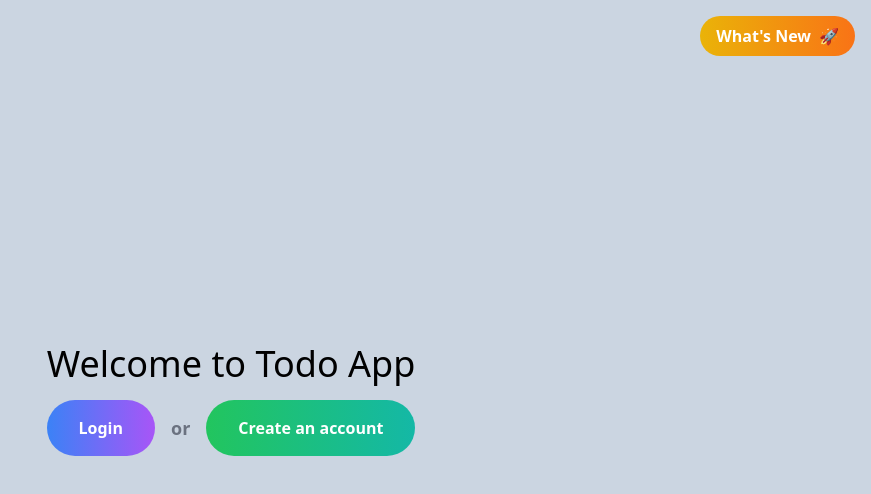
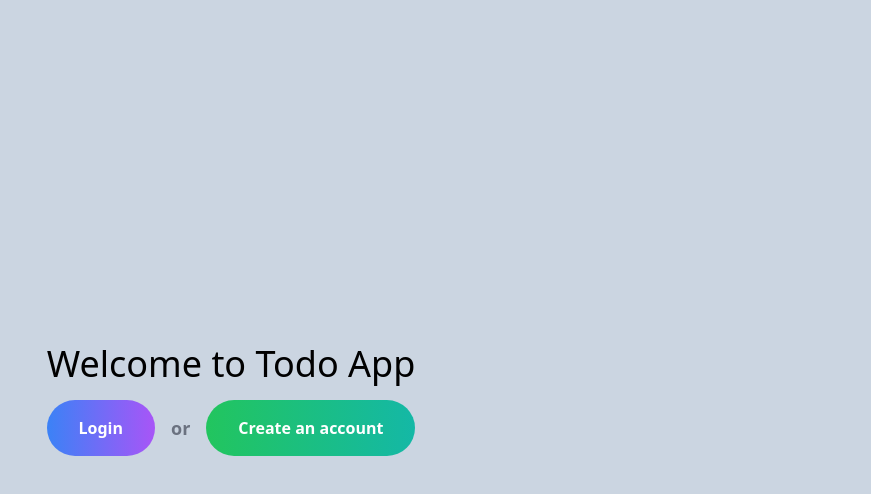
Before and after one commit to shome98/todo-auth, a React (Vite) app in the folder todo-auth-client/: page / in a window 1280 px wide. Shown: the top 494 px of the page, without its empty margins (409-1280 px from the left). Built offline with nearby package versions, Linux system fonts and the light colour scheme.

Commit message:
what's new  as  a button

```diff
--- a/todo-auth-client/src/pages/Home.tsx
+++ b/todo-auth-client/src/pages/Home.tsx
@@ -1,6 +1,7 @@
 import { useEffect } from "react";
 import toast from "react-hot-toast";
 import { useNavigate } from "react-router-dom";
+import WhatsNewButton from "../components/profile/WhatsNewButton";
 
 const Home = () => {
     const navigate = useNavigate();
@@ -11,13 +12,6 @@ const Home = () => {
 
     return (
         <div className="relative">
-            <button
-                className="absolute top-4 right-4 px-4 py-2 bg-gradient-to-r from-yellow-500 to-orange-500 text-white font-bold rounded-full transition-transform transform-gpu hover:-translate-y-1 hover:shadow-lg flex items-center space-x-2"
-                onClick={() => navigate('/whats-new')}
-            >
-                <span>What's New</span> <span role="img" aria-label="rocket">🚀</span>
-            </button>
-
             <div className="flex flex-col items-center justify-center h-screen space-y-4">
                 <h1 className="text-4xl">Welcome to Todo App</h1>
                 <div className="flex items-center space-x-4">
```
